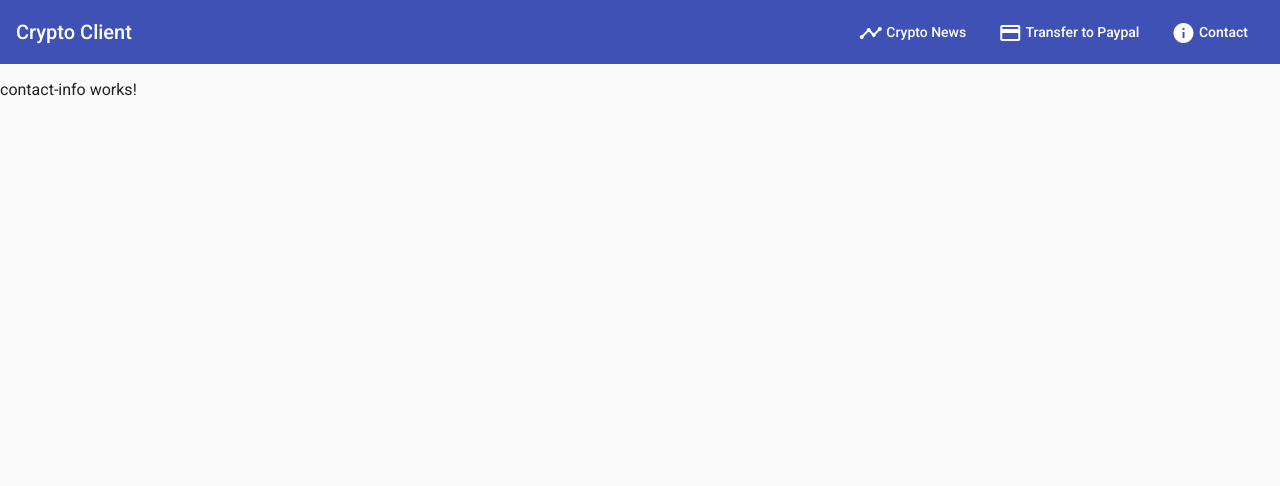
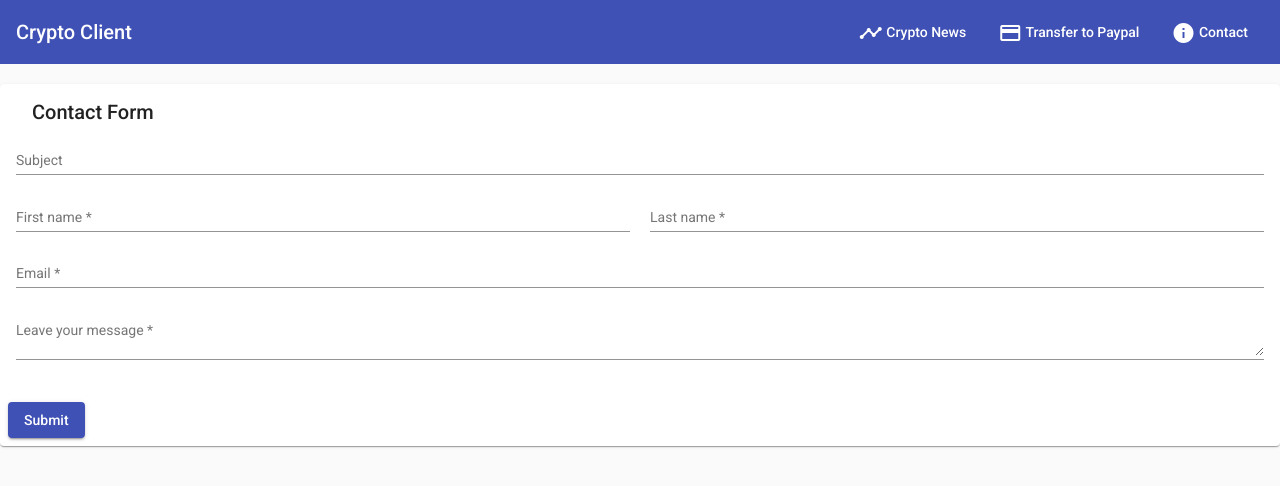
Before and after one commit to fakecoinbase/chrisKreziasslashCryptoPay, an Angular app: page /contact-info in a window 1280 px wide. Shown: the top 486 px of the page. Built offline with nearby package versions, Linux system fonts and the light colour scheme.

Commit message:
feat: contact form

```diff
--- /dev/null
+++ b/src/app/ui/contact-form/contact-form.component.html
@@ -0,0 +1,60 @@
+<form [formGroup]="emailForm" novalidate (ngSubmit)="onSubmit()">
+  <mat-card class="shipping-card">
+    <mat-card-header>
+      <mat-card-title>Contact Form</mat-card-title>
+    </mat-card-header>
+    <mat-card-content>
+      <div class="row">
+        <div class="col">
+          <mat-form-field class="full-width">
+            <input matInput placeholder="Subject" formControlName="subject">
+            <mat-error *ngIf="emailForm.controls['firstName'].hasError('required')">
+              Subject is <strong>required</strong>
+            </mat-error>
+          </mat-form-field>
+        </div>
+      </div>
+      <div class="row">
+        <div class="col">
+          <mat-form-field class="full-width">
+            <input matInput placeholder="First name" formControlName="firstName">
+            <mat-error *ngIf="emailForm.controls['firstName'].hasError('required')">
+              First name is <strong>required</strong>
+            </mat-error>
+          </mat-form-field>
+        </div>
+        <div class="col">
+          <mat-form-field class="full-width">
+            <input matInput placeholder="Last name" formControlName="lastName">
+            <mat-error *ngIf="emailForm.controls['lastName'].hasError('required')">
+              Last name is <strong>required</strong>
+            </mat-error>
+          </mat-form-field>
+        </div>
+      </div>
+      <div class="row">
+        <div class="col">
+          <mat-form-field class="full-width">
+            <input matInput placeholder="Email" formControlName="email">
+            <mat-error *ngIf="emailForm.controls['email'].hasError('required')">
+              Email address is <strong>required</strong>
+            </mat-error>
+          </mat-form-field>
+        </div>
+      </div>
+      <div class="row">
+        <div class="col">
+          <mat-form-field class="full-width">
+            <textarea matInput placeholder="Leave your message" formControlName="message"></textarea>
+            <mat-error *ngIf="emailForm.controls['message'].hasError('required')">
+              Your message is <strong>required</strong>
+            </mat-error>
+          </mat-form-field>
+        </div>
+      </div>
+    </mat-card-content>
+    <mat-card-actions>
+      <button mat-raised-button color="primary" type="submit">Submit</button>
+    </mat-card-actions>
+  </mat-card>
+</form>
--- /dev/null
+++ b/src/app/ui/contact-form/contact-form.component.scss
@@ -0,0 +1,27 @@
+.full-width {
+  width: 100%;
+}
+
+.shipping-card {
+  min-width: 120px;
+  margin: 20px auto;
+}
+
+.mat-radio-button {
+  display: block;
+  margin: 5px 0;
+}
+
+.row {
+  display: flex;
+  flex-direction: row;
+}
+
+.col {
+  flex: 1;
+  margin-right: 20px;
+}
+
+.col:last-child {
+  margin-right: 0;
+}
--- /dev/null
+++ b/src/app/ui/contact-form/contact-form.component.ts
@@ -0,0 +1,25 @@
+import { Component } from '@angular/core';
+import { FormBuilder, Validators } from '@angular/forms';
+
+@Component({
+  selector: 'app-contact-form',
+  templateUrl: './contact-form.component.html',
+  styleUrls: ['./contact-form.component.scss'],
+})
+export class ContactFormComponent {
+  emailForm = this.fb.group({
+    subject: null,
+    firstName: [null, Validators.required],
+    lastName: [null, Validators.required],
+    email: [null, Validators.required, Validators.email],
+    message: [null, Validators.required],
+  });
+
+  hasUnitNumber = false;
+
+  constructor(private fb: FormBuilder) {}
+
+  onSubmit() {
+    alert('Thanks!');
+  }
+}
--- /dev/null
+++ b/src/app/ui/dashboards/dashboards.component.html
@@ -0,0 +1,24 @@
+<div class="grid-container">
+  <h1 class="mat-h1">Dashboard</h1>
+  <mat-grid-list cols="2" rowHeight="350px">
+    <mat-grid-tile *ngFor="let card of cards | async" [colspan]="card.cols" [rowspan]="card.rows">
+      <mat-card class="dashboard-card">
+        <mat-card-header>
+          <mat-card-title>
+            {{card.title}}
+            <button mat-icon-button class="more-button" [matMenuTriggerFor]="menu" aria-label="Toggle menu">
+              <mat-icon>more_vert</mat-icon>
+            </button>
+            <mat-menu #menu="matMenu" xPosition="before">
+              <button mat-menu-item>Expand</button>
+              <button mat-menu-item>Remove</button>
+            </mat-menu>
+          </mat-card-title>
+        </mat-card-header>
+        <mat-card-content class="dashboard-card-content">
+          <div>Card Content Here</div>
+        </mat-card-content>
+      </mat-card>
+    </mat-grid-tile>
+  </mat-grid-list>
+</div>
--- /dev/null
+++ b/src/app/ui/dashboards/dashboards.component.scss
@@ -0,0 +1,21 @@
+.grid-container {
+  margin: 20px;
+}
+
+.dashboard-card {
+  position: absolute;
+  top: 15px;
+  left: 15px;
+  right: 15px;
+  bottom: 15px;
+}
+
+.more-button {
+  position: absolute;
+  top: 5px;
+  right: 10px;
+}
+
+.dashboard-card-content {
+  text-align: center;
+}
--- /dev/null
+++ b/src/app/ui/dashboards/dashboards.component.ts
@@ -0,0 +1,33 @@
+import { Component } from '@angular/core';
+import { map } from 'rxjs/operators';
+import { Breakpoints, BreakpointObserver } from '@angular/cdk/layout';
+
+@Component({
+  selector: 'app-dashboards',
+  templateUrl: './dashboards.component.html',
+  styleUrls: ['./dashboards.component.scss']
+})
+export class DashboardsComponent {
+  /** Based on the screen size, switch from standard to one column per row */
+  cards = this.breakpointObserver.observe(Breakpoints.Handset).pipe(
+    map(({ matches }) => {
+      if (matches) {
+        return [
+          { title: 'Card 1', cols: 1, rows: 1 },
+          { title: 'Card 2', cols: 1, rows: 1 },
+          { title: 'Card 3', cols: 1, rows: 1 },
+          { title: 'Card 4', cols: 1, rows: 1 }
+        ];
+      }
+
+      return [
+        { title: 'Card 1', cols: 2, rows: 1 },
+        { title: 'Card 2', cols: 1, rows: 1 },
+        { title: 'Card 3', cols: 1, rows: 2 },
+        { title: 'Card 4', cols: 1, rows: 1 }
+      ];
+    })
+  );
+
+  constructor(private breakpointObserver: BreakpointObserver) {}
+}
--- a/src/app/views/contact-info/contact-info.component.html
+++ b/src/app/views/contact-info/contact-info.component.html
@@ -1 +1 @@
-<p>contact-info works!</p>
+<app-contact-form></app-contact-form>
--- a/src/app/views/news/news.component.html
+++ b/src/app/views/news/news.component.html
@@ -1 +1 @@
-<p>news works!</p>
+<app-dashboards></app-dashboards>
```
Also changed, not shown: src/app/app.module.ts (+18 -0 lines), 2 other files (tests, documents, lock files or other folders).
